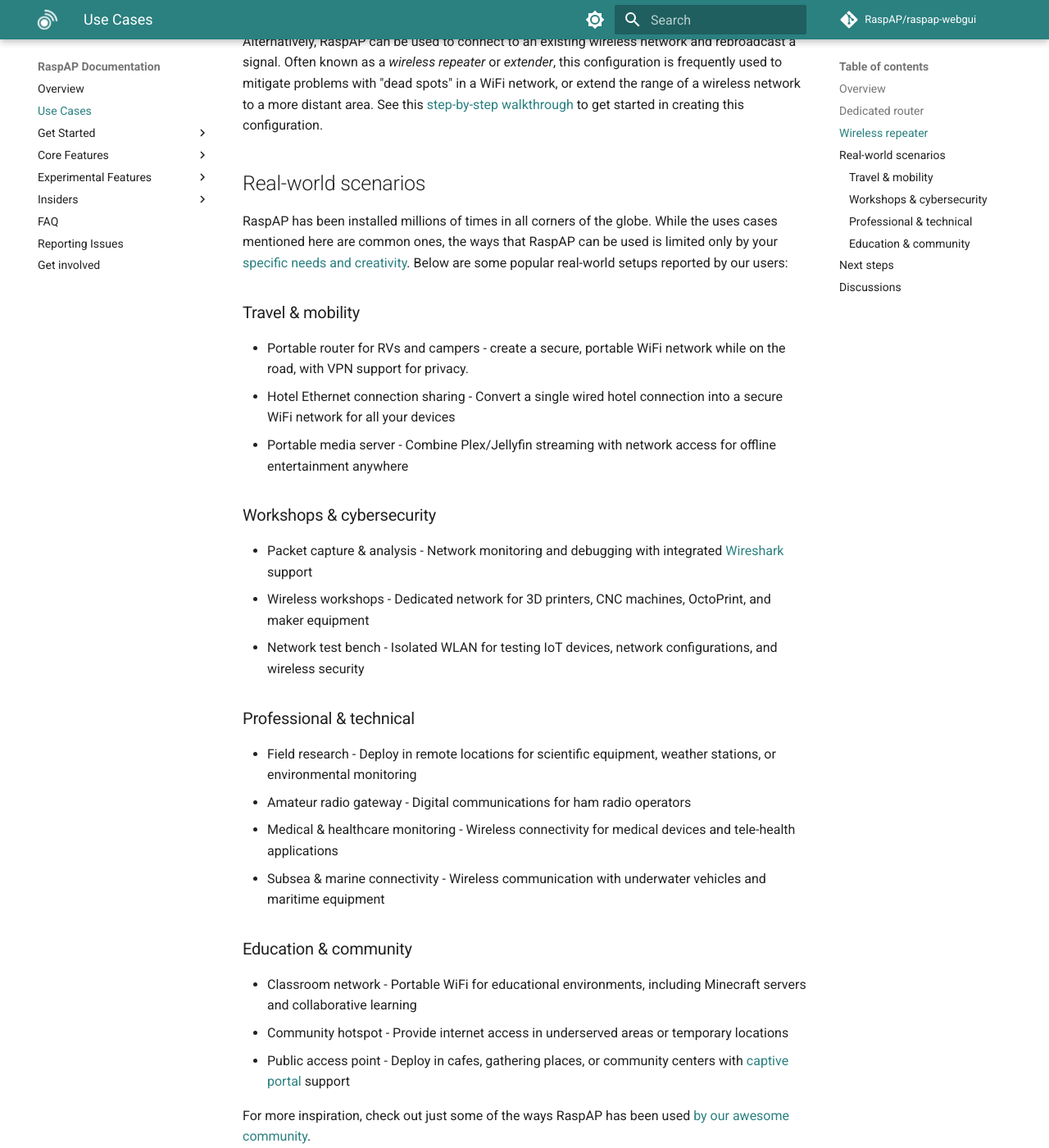
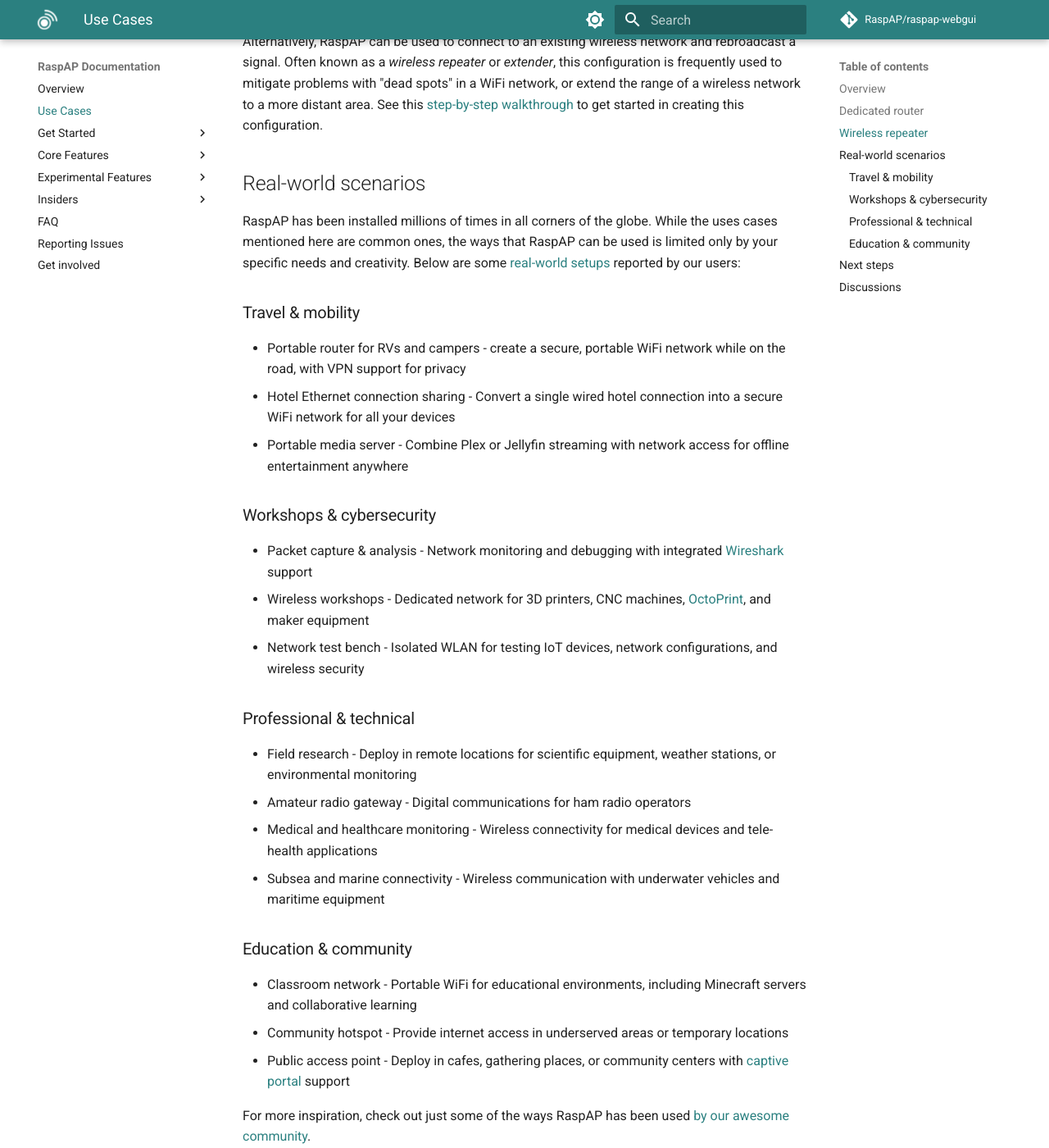
Before and after one commit to RaspAP/raspap-docs, an MkDocs documentation site: the page built from docs/use-cases.md, in a window 1280 px wide and 1400 px high, scrolled down 1206 px. Shown: the whole window at 82% size. Built offline with MkDocs 1.6.1 and Material for MkDocs 9.7.7, drawn with Linux system fonts in a browser that asks for light colours; comment, search, counter and statistics services are not loaded; some of the changed text lies outside the part shown.

Commit message:
Resolve various mkdocs warnings

```diff
--- a/docs/use-cases.md
+++ b/docs/use-cases.md
@@ -3,41 +3,41 @@
 ## Overview
 RaspAP transforms your Raspberry Pi, or other Debian-compatible device, into a powerful and highly configurable wireless router. Two of the most common and well-supported uses cases for RaspAP are as a [dedicated wireless router](use-cases.md#dedicated-router) or a [wireless repeater](use-cases.md#wireless-repeater) for an existing wireless network.
 
-![connectivity](../images/connectivity.png){: style="width:640px"}
+![connectivity](images/connectivity.png){: style="width:640px"}
 
 Each of these use cases supports wired and wireless connectivity sources for WAN (on the left side of the diagram, above) and wired or wireless LAN clients (on the right side of the diagram, above).
 
-Sources of internet (WAN) connectivity may include wired Ethernet, WiFi, tethering via a mobile handset, or a cellular-capable HAT. In most scenarios, one of these connection sources is generally used at a time. An exception to this is a technique known as _connection bonding_ from [providers like Speedify](faq.md#speedify). This allows you to combine, or bond, multiple sources of internet connectivity into a single connection.
+Sources of internet (WAN) connectivity may include wired Ethernet, WiFi, tethering via a mobile handset, or cellular-capable HATs. In most scenarios, one of these connection sources is generally used at a time. An exception to this is a technique known as _connection bonding_ from [providers like Speedify](faq.md#speedify). This allows you to combine, or bond, multiple sources of internet connectivity into a single connection.
 
 ## Dedicated router
-RaspAP is often used to share single wired or wireless connection with multiple clients. Additionally, RaspAP can help you protect your devices and enhance your online privacy with features like [Ad blocking](/features-core/adblock.md), [WireGuard](/features-core/wireguard.md), [OpenVPN](/features-core/openvpn.md), and a [Firewall](/features-core/firewall.md).
+RaspAP is often used to share single wired or wireless connection with multiple clients. Additionally, RaspAP can help you protect your devices and enhance your online privacy with features like [Ad blocking](features-core/adblock.md), [WireGuard](features-core/wireguard.md), [OpenVPN](features-core/openvpn.md), and a [Firewall](features-core/firewall.md).
 
 ## Wireless repeater
-Alternatively, RaspAP can be used to connect to an existing wireless network and rebroadcast a signal. Often known as a _wireless repeater_ or _extender_, this configuration is frequently used to mitigate problems with "dead spots" in a WiFi network, or extend the range of a wireless network to a more distant area. See this [step-by-step walkthrough](/features-core/repeater.md) to get started in creating this configuration.
+Alternatively, RaspAP can be used to connect to an existing wireless network and rebroadcast a signal. Often known as a _wireless repeater_ or _extender_, this configuration is frequently used to mitigate problems with "dead spots" in a WiFi network, or extend the range of a wireless network to a more distant area. See this [step-by-step walkthrough](features-core/repeater.md) to get started in creating this configuration.
 
 ## Real-world scenarios
-RaspAP has been installed millions of times in all corners of the globe. While the uses cases mentioned here are common ones, the ways that RaspAP can be used is limited only by your [specific needs and creativity](https://github.com/RaspAP/raspap-awesome). Below are some popular real-world setups reported by our users:
+RaspAP has been installed millions of times in all corners of the globe. While the uses cases mentioned here are common ones, the ways that RaspAP can be used is limited only by your specific needs and creativity. Below are some [real-world setups](https://github.com/RaspAP/raspap-awesome) reported by our users:
 
 ### Travel & mobility
-- Portable router for RVs and campers - create a secure, portable WiFi network while on the road, with VPN support for privacy.
+- Portable router for RVs and campers - create a secure, portable WiFi network while on the road, with VPN support for privacy
 - Hotel Ethernet connection sharing - Convert a single wired hotel connection into a secure WiFi network for all your devices
-- Portable media server - Combine Plex/Jellyfin streaming with network access for offline entertainment anywhere
+- Portable media server - Combine Plex or Jellyfin streaming with network access for offline entertainment anywhere
 
 ### Workshops & cybersecurity
-- Packet capture & analysis - Network monitoring and debugging with integrated [Wireshark](/features-insiders/wireshark.md) support
-- Wireless workshops - Dedicated network for 3D printers, CNC machines, OctoPrint, and maker equipment
+- Packet capture & analysis - Network monitoring and debugging with integrated [Wireshark](features-insiders/wireshark.md) support
+- Wireless workshops - Dedicated network for 3D printers, CNC machines, [OctoPrint](https://octoprint.org/), and maker equipment
 - Network test bench - Isolated WLAN for testing IoT devices, network configurations, and wireless security
 
 ### Professional & technical
 - Field research - Deploy in remote locations for scientific equipment, weather stations, or environmental monitoring
 - Amateur radio gateway - Digital communications for ham radio operators
-- Medical & healthcare monitoring - Wireless connectivity for medical devices and tele-health applications
-- Subsea & marine connectivity - Wireless communication with underwater vehicles and maritime equipment
+- Medical and healthcare monitoring - Wireless connectivity for medical devices and tele-health applications
+- Subsea and marine connectivity - Wireless communication with underwater vehicles and maritime equipment
 
 ### Education & community
 - Classroom network - Portable WiFi for educational environments, including Minecraft servers and collaborative learning
 - Community hotspot - Provide internet access in underserved areas or temporary locations
-- Public access point - Deploy in cafes, gathering places, or community centers with [captive portal](/features-insiders/captive.md) support
+- Public access point - Deploy in cafes, gathering places, or community centers with [captive portal](features-insiders/captive.md) support
 
 For more inspiration, check out just some of the ways RaspAP has been used [by our awesome community](https://github.com/RaspAP/raspap-awesome).
 
@@ -45,15 +45,15 @@
 
 Ready to get started? Head over to:
 
-- [Simple setup guide](../get-started/simple-setup.md)
-- [Repeater setup mode](../features-core/repeater.md)
-- [AP Basics](../features-core/ap-basics.md)
+- [Simple setup guide](get-started/simple-setup.md)
+- [Repeater setup mode](features-core/repeater.md)
+- [AP Basics](features-core/ap-basics.md)
 
 Want to learn more? Explore RaspAP's features:
 
-- [Core features](../features-core/index.md)
-- [Experimental features](../features-experimental/index.md)
-- [Insiders features](../features-insiders/index.md)
+- [Core features](features-core/index.md)
+- [Experimental features](features-experimental/index.md)
+- [Insiders features](features-insiders/index.md)
 
 ## Discussions
 
--- a/mkdocs.yml
+++ b/mkdocs.yml
@@ -41,7 +41,7 @@
     - Insiders: features-insiders/index.md
     - AP isolation mode: features-insiders/ap-isolation.md
     - Captive portal: features-insiders/captive.md
-    - Custom user avatars: features-core/authentication/#custom-user-avatars
+    - Custom user avatars: features-core/authentication.md#custom-user-avatars
     - Inspect network adapters: get-started/troubleshooting/#inspect-network-adapters
     - Limited privilege user: features-core/authentication/#limited-privilege-user-role
     - MAC address cloning: features-insiders/net-devices/#mac-address-cloning
```
Also changed, not shown: docs/features-core/translations.md (+2 -2 lines), docs/features-insiders/index.md (+1 -1 lines), docs/get-started/index.md (+1 -1 lines).
